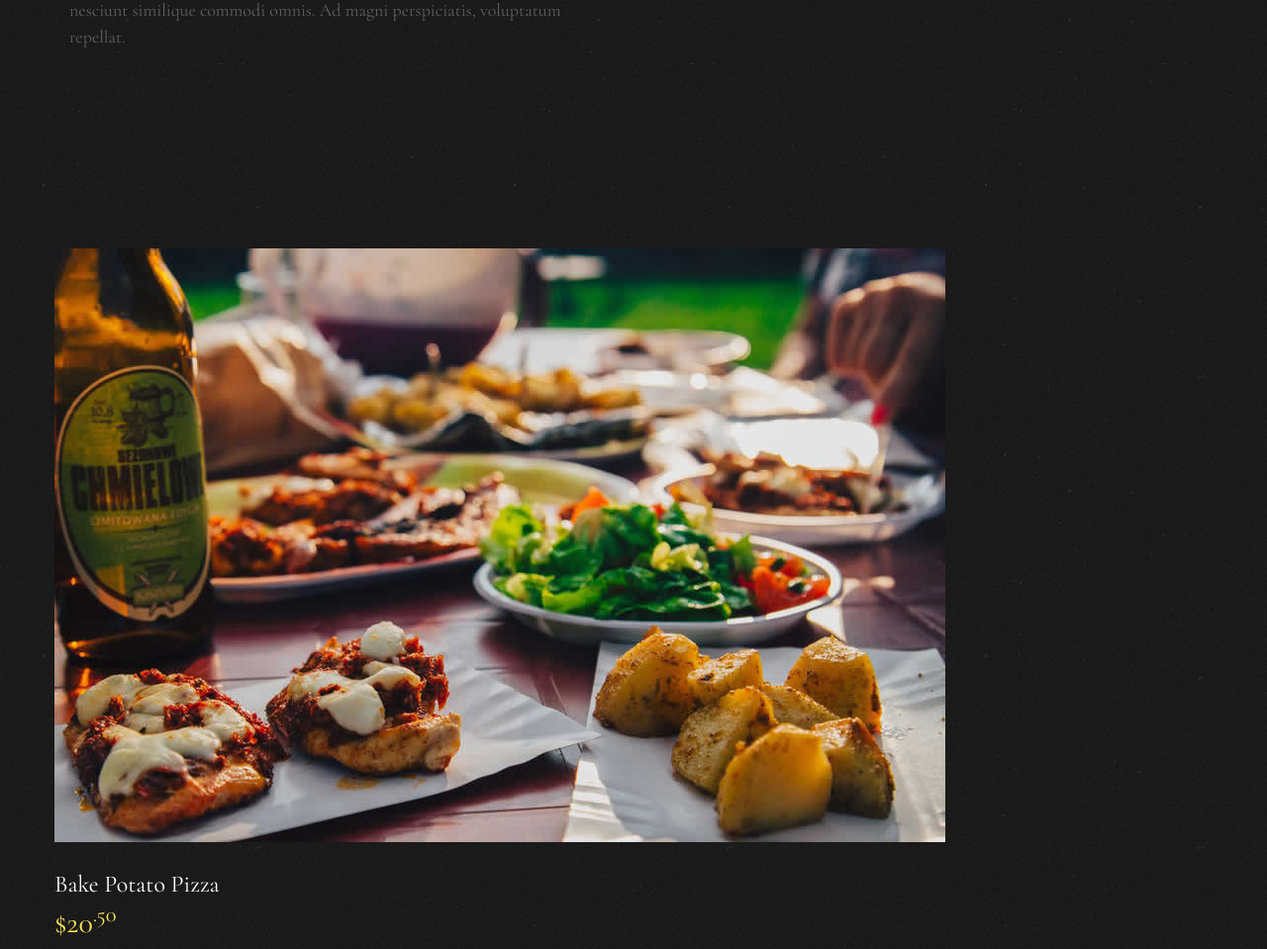
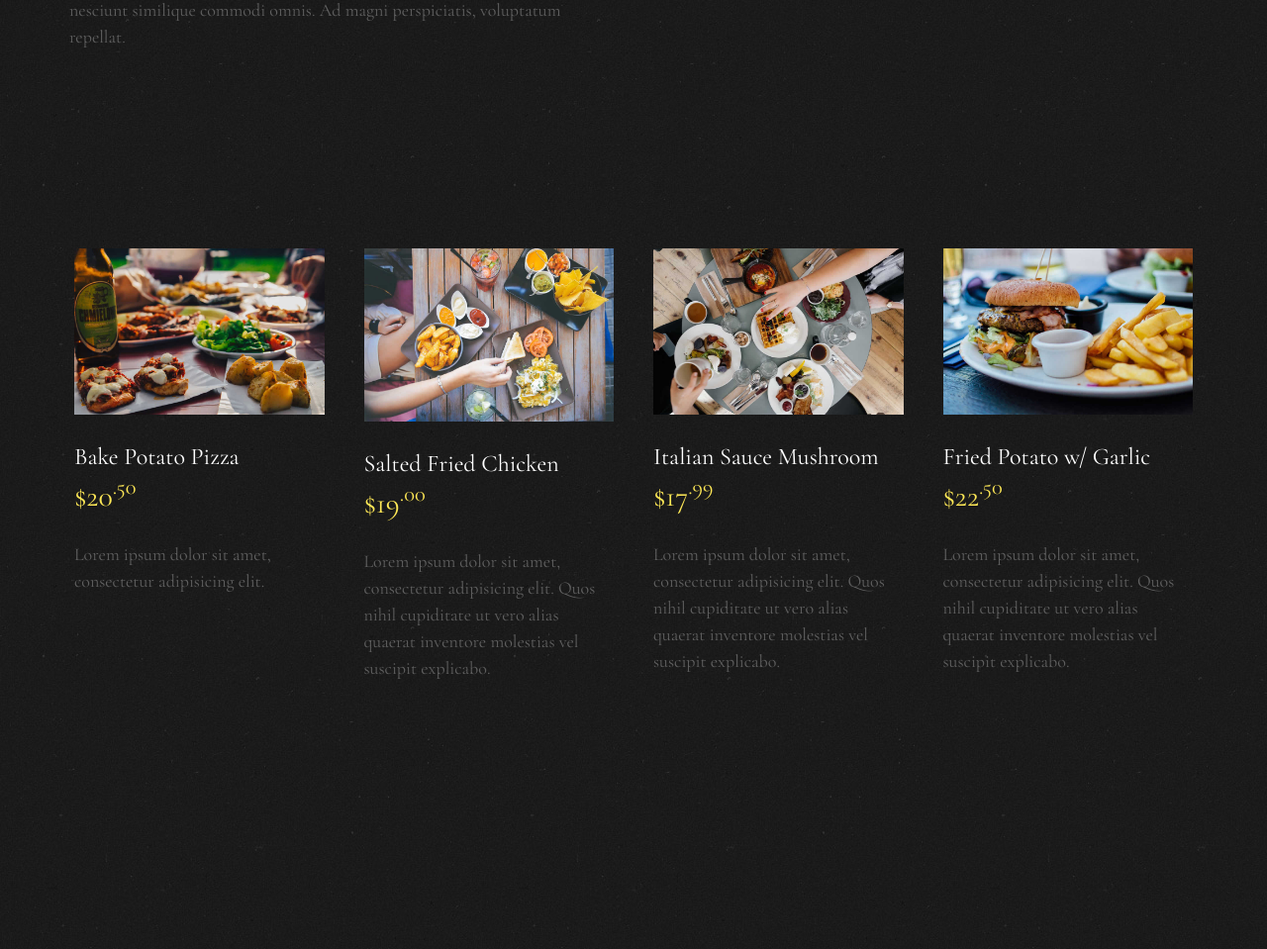
Before and after one commit to cafrada1/debugging, a Flask app: page / in a window 1280 px wide; the page is wider, and only the part inside the window is pictured. Shown: the part 1822-2781 px from the top of that part at 99% size. Run offline with Flask 3, Linux system fonts and the light colour scheme; some web fonts are replaced.

Commit message:
agrego ejemplo de flask

```diff
--- a/Brooklyn-coffe-master/templates/index.html
+++ b/Brooklyn-coffe-master/templates/index.html
@@ -34,7 +34,7 @@
 					</div>
 				</div>
 				{% for plato in platos %}
-                    <div class="clearfix visible-sm-block visible-xs-block"></div>
+                    <div class="col-md-3 col-sm-6 col-xs-6 col-xxs-12 fh5co-item-wrap animate-box">
                         <div class="fh5co-item">
                             <img src="{{ url_for('static', filename=plato["imagen"]) }}" class="img-responsive"
                                  alt="Free
```
